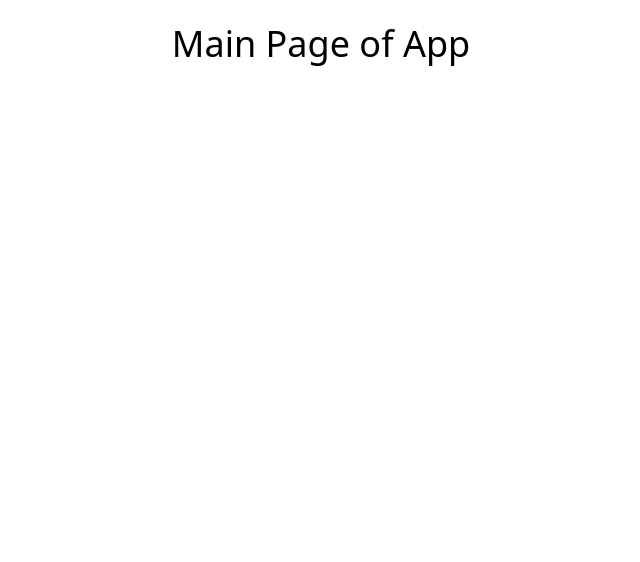
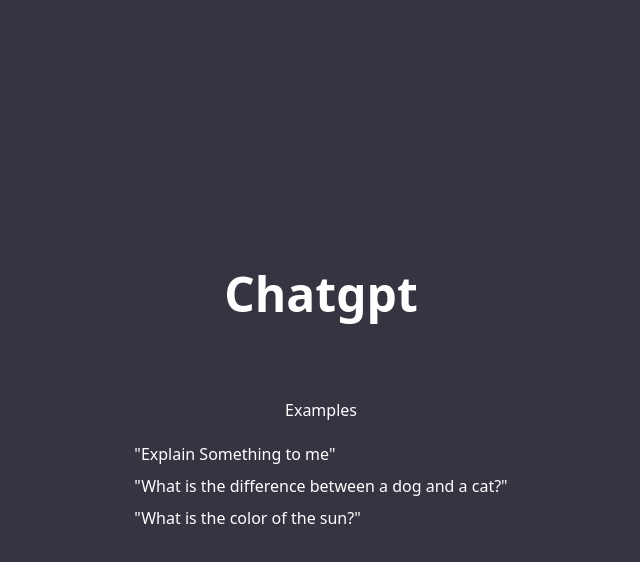
Before and after one commit to driverajr42/chatgpt, a Next.js app: page / in a window 1280 px wide. Shown: the top 562 px of the page, without its empty margins (319-959 px from the left). Built offline with nearby package versions, Linux system fonts and the light colour scheme.

Commit message:
Began to code the index page.tsx with content for the main editor section of the app.

```diff
--- a/app/layout.tsx
+++ b/app/layout.tsx
@@ -8,9 +8,14 @@
     <html>
       <head />
       <body>
-        <div>
+        <div className='flex'>
         {/* Sidebar */}
-        {children}
+
+        {/* Client Provider - Notification */}
+
+       <div className='bg-[#343541] flex-1'>
+       {children}
+       </div>
         </div>
         </body>
     </html>
--- a/app/page.tsx
+++ b/app/page.tsx
@@ -3,7 +3,22 @@
 
 const HomePage = () => {
   return (
-    <div> <h1 className='text-4xl text-center my-6'>Main Page of App</h1></div>
+    <div className='flex flex-col items-center justify-center h-screen px-2 text-white'> <h1 className='text-5xl font-bold mb-20'>Chatgpt</h1>
+    {/* Main GPT editor Container */}
+    <div>
+        <div>
+            <div className='flex flex-col items-center justify-center mb-5'>
+                {/* Sun Icon */}
+                <h2>Examples</h2>
+            </div>
+            <div className='space-y-2'>
+                <p className='infoText'>"Explain Something to me"</p>
+                <p className='infoText'>"What is the difference between a dog and a cat?"</p>
+                <p className='infoText'> "What is the color of the sun?"</p>
+            </div>
+        </div>
+    </div>
+    </div>
   )
 }
 
```
